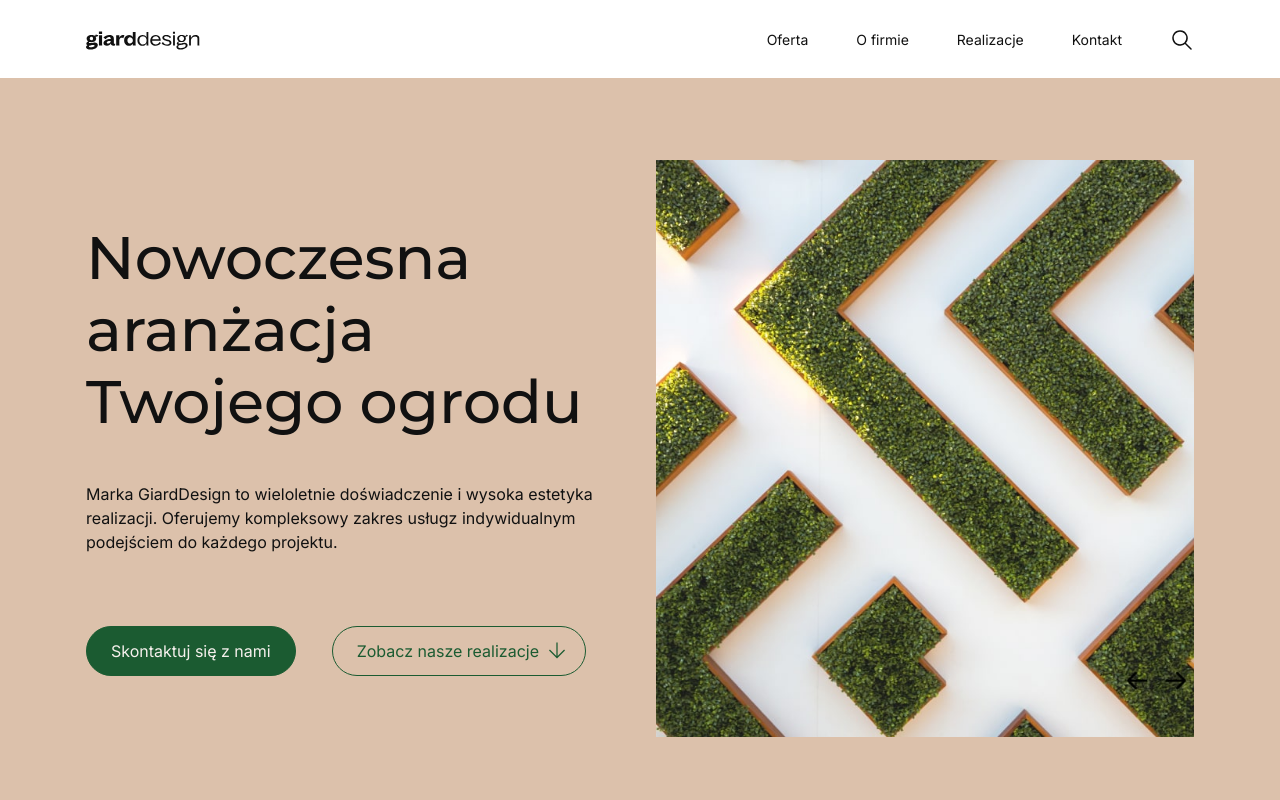
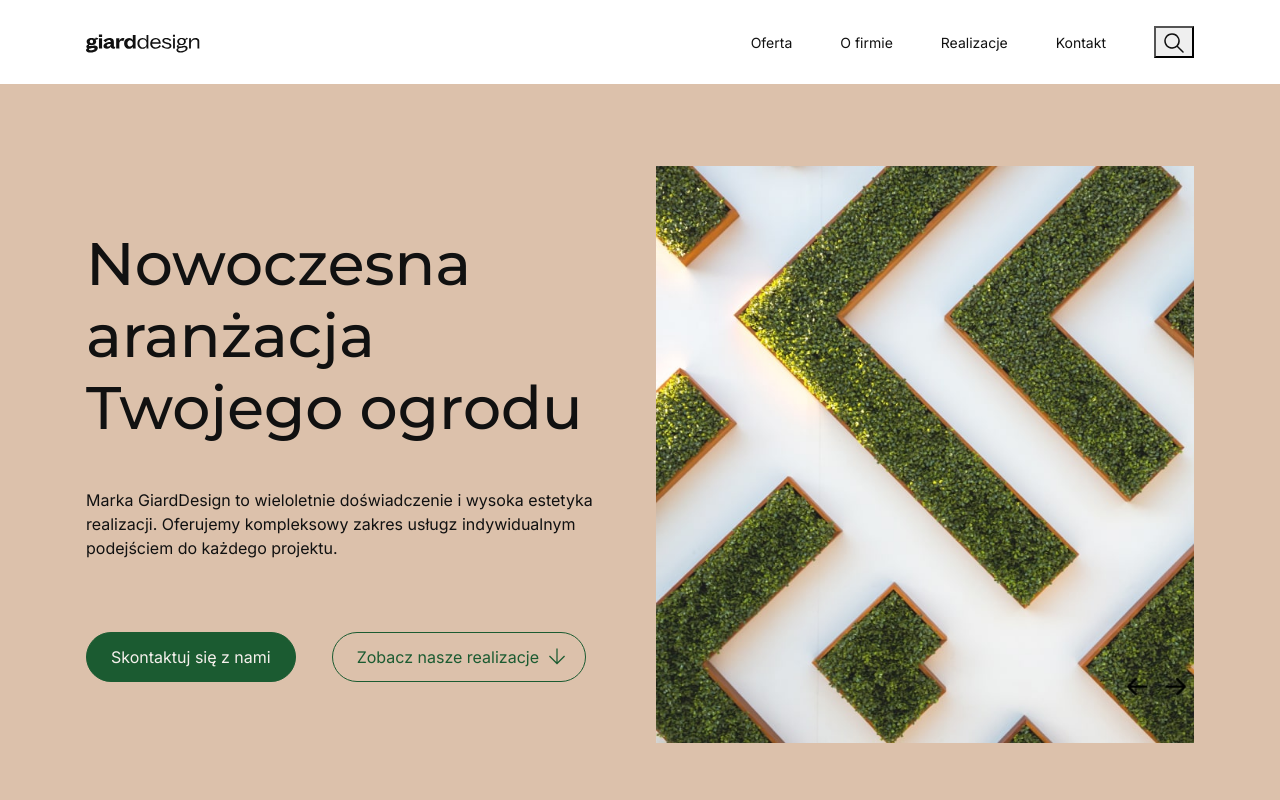
Before and after one commit to ZhenyaIlchenko/recruitment-task-for-the-adRespect.pl-agency, a website built with Parcel: page src/index.html in a window 1280 px wide. Shown: the top 800 px of the page. Built offline with nearby package versions, Linux system fonts and the light colour scheme.

Commit message:
Update header.html

```diff
--- a/src/partials/header.html
+++ b/src/partials/header.html
@@ -13,9 +13,9 @@
           <li><a class="header-nav-link" href="/src/index.html#realizacje">Realizacje</a></li>
           <li><a class="header-nav-link" href="/src/index.html#kontakt">Kontakt</a></li>
       </ul>
-      <btn class="">
+      <button class="">
         <img src="/src/images/IconNav.svg" alt="">
-      </btn>
+      </button>
     </div>
   </nav>
 </header>
```
